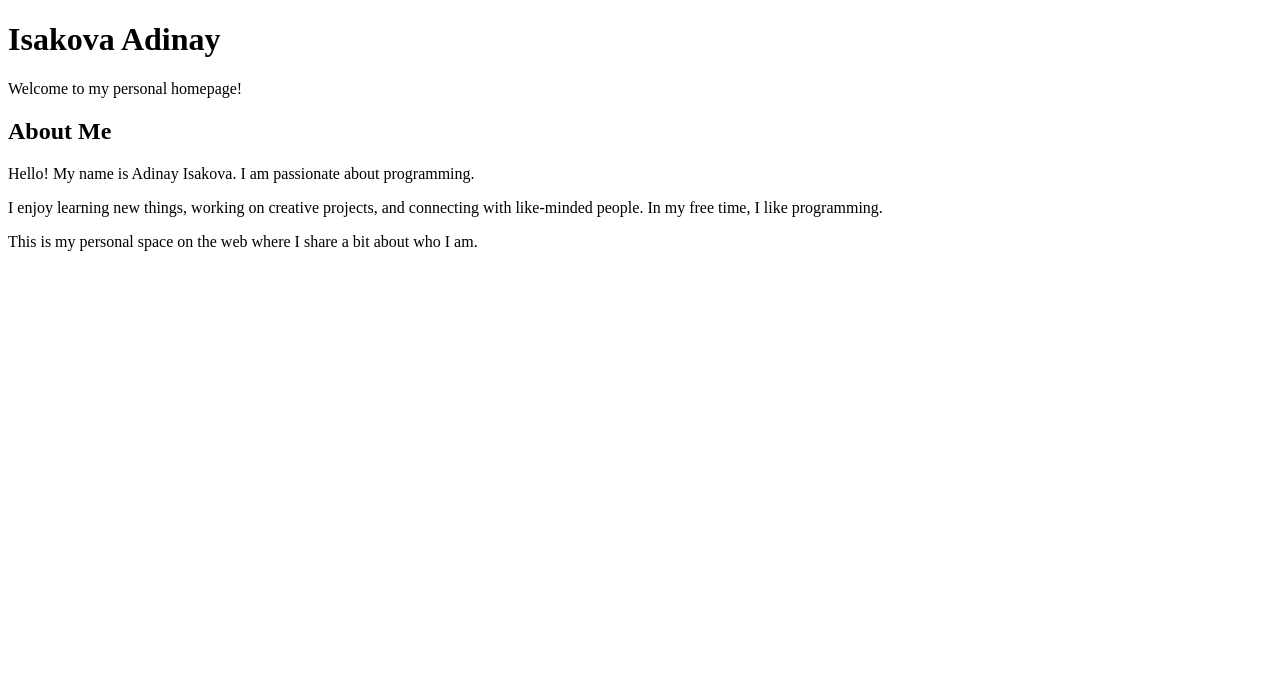
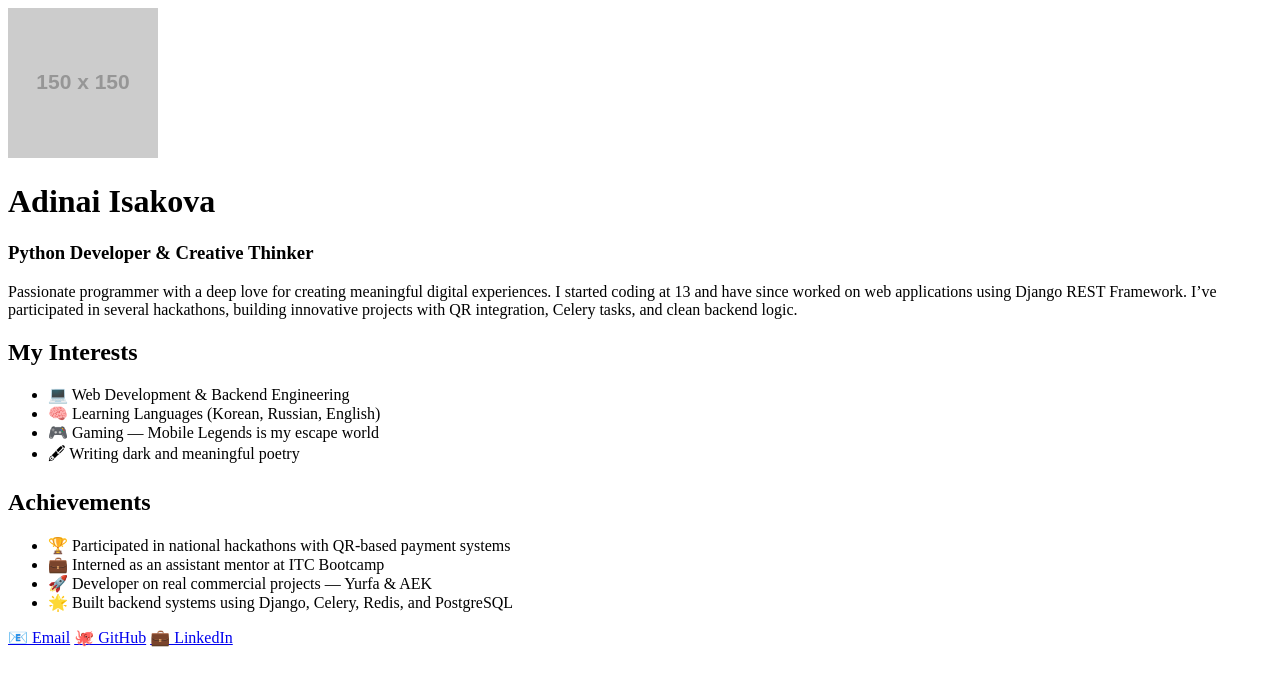
Before and after one commit to kimazatot/Web-page, a plain HTML site: page index.html in a window 1280 px wide. Drawn offline with Linux system fonts and the light colour scheme; placeholder pictures from the web are drawn by us.

Commit message:
Update index.html

```diff
--- a/index.html
+++ b/index.html
@@ -3,20 +3,44 @@
 <head>
     <meta charset="UTF-8">
     <meta name="viewport" content="width=device-width, initial-scale=1.0">
-    <title>Isakova Adinay</title>
+    <title>Adinai Isakova | Personal Card</title>
     <link rel="stylesheet" href="style.css">
 </head>
 <body>
-    <header>
-        <h1>Isakova Adinay</h1>
-        <p>Welcome to my personal homepage!</p>
-    </header>
+    <div class="card">
+        <div class="profile-image">
+            <img src="https://via.placeholder.com/150" alt="Adinai's photo">
+        </div>
+        <h1 class="name">Adinai Isakova</h1>
+        <h3 class="title">Python Developer & Creative Thinker</h3>
 
-    <section class="about-me">
-        <h2>About Me</h2>
-        <p>Hello! My name is Adinay Isakova. I am passionate about programming.</p>
-        <p>I enjoy learning new things, working on creative projects, and connecting with like-minded people. In my free time, I like programming.</p>
-        <p>This is my personal space on the web where I share a bit about who I am.</p>
-    </section>
+        <p class="bio">
+            Passionate programmer with a deep love for creating meaningful digital experiences.
+            I started coding at 13 and have since worked on web applications using Django REST Framework.
+            I’ve participated in several hackathons, building innovative projects with QR integration, Celery tasks, and clean backend logic.
+        </p>
+
+        <h2 class="section-title">My Interests</h2>
+        <ul class="interests">
+            <li>💻 Web Development & Backend Engineering</li>
+            <li>🧠 Learning Languages (Korean, Russian, English)</li>
+            <li>🎮 Gaming — Mobile Legends is my escape world</li>
+            <li>🖋 Writing dark and meaningful poetry</li>
+        </ul>
+
+        <h2 class="section-title">Achievements</h2>
+        <ul class="achievements">
+            <li>🏆 Participated in national hackathons with QR-based payment systems</li>
+            <li>💼 Interned as an assistant mentor at ITC Bootcamp</li>
+            <li>🚀 Developer on real commercial projects — Yurfa & AEK</li>
+            <li>🌟 Built backend systems using Django, Celery, Redis, and PostgreSQL</li>
+        </ul>
+
+        <div class="social-links">
+            <a href="mailto:adinai@example.com">📧 Email</a>
+            <a href="https://github.com/your-github" target="_blank">🐙 GitHub</a>
+            <a href="https://linkedin.com/in/your-linkedin" target="_blank">💼 LinkedIn</a>
+        </div>
+    </div>
 </body>
 </html>
```
